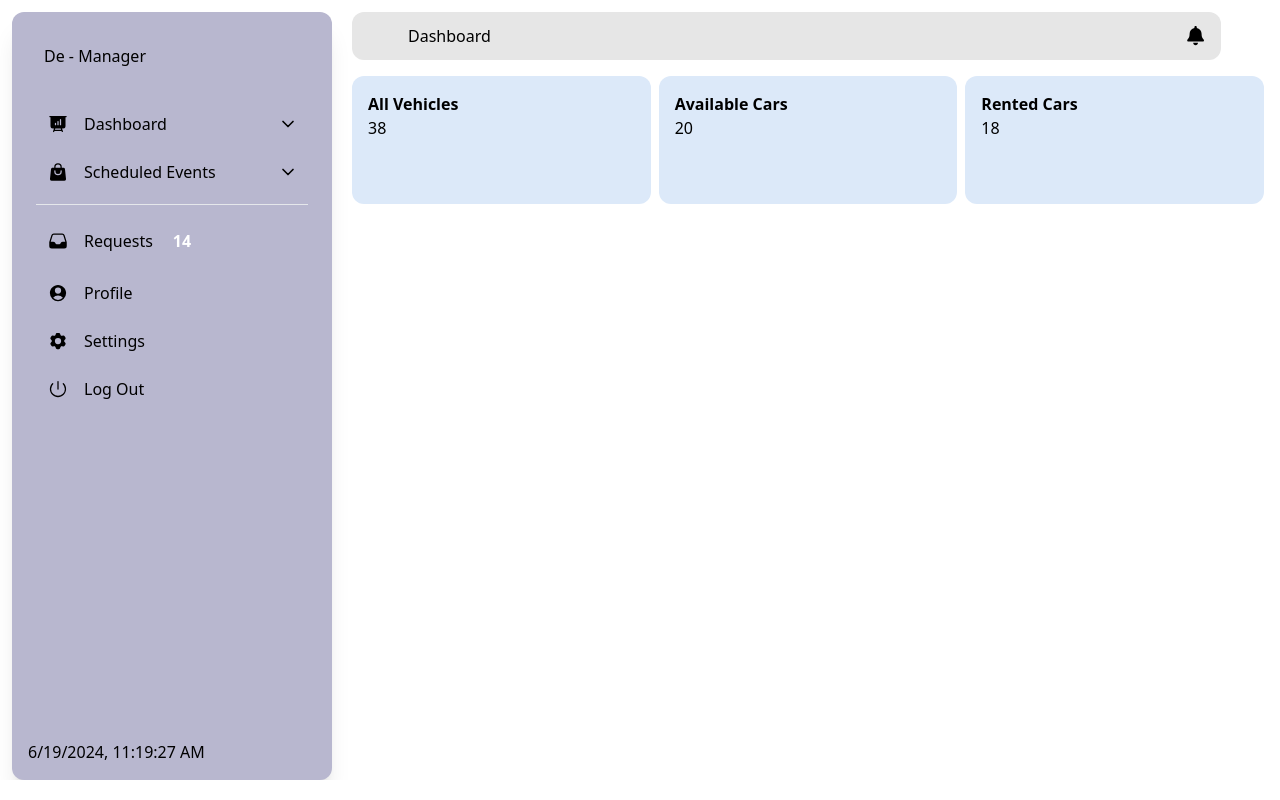
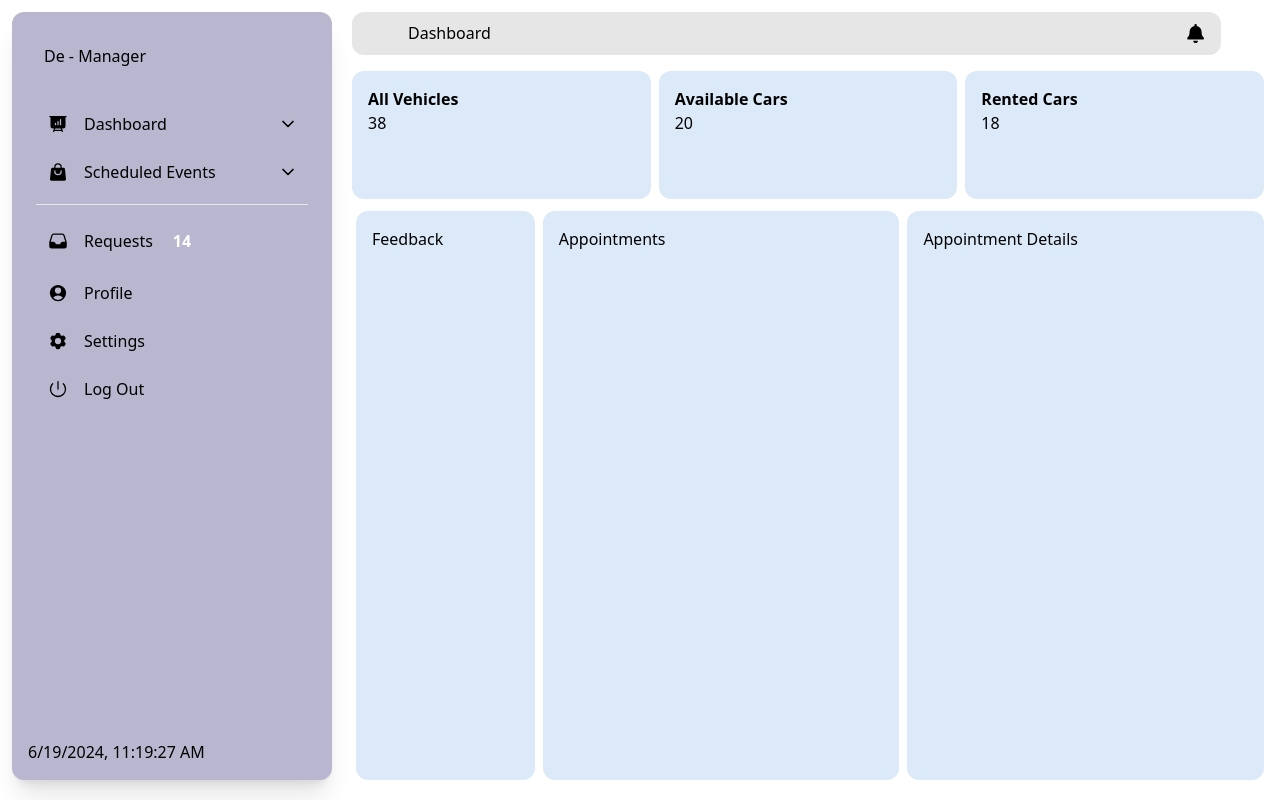
Before and after one commit to YaseeRathnayaka/De-Manager, a React (Vite) app in the folder admin/: page /dashboard in a window 1280 px wide. Built offline with nearby package versions, Linux system fonts and the light colour scheme.

Commit message:
dashboard structure completed

```diff
--- /dev/null
+++ b/admin/src/Components/Containers/AppointmentDetails/AppointmentDetails.jsx
@@ -0,0 +1,12 @@
+import React from 'react';
+
+const AppointmentDetails = ({ className }) => {
+  return (
+    <div className={`w-2/5 mx-1 bg-custom-light-blue rounded-xl p-4 ${className}`}>
+      Appointment Details
+
+    </div>
+  );
+}
+
+export default AppointmentDetails;
--- /dev/null
+++ b/admin/src/Components/Containers/Appointments/Appoitments.jsx
@@ -0,0 +1,12 @@
+import React from 'react';
+
+const Appointments = ({ className }) => {
+  return (
+    <div className={` mx-1 bg-custom-light-blue rounded-xl p-4 ${className} w-2/5`}>
+      Appointments
+
+    </div>
+  );
+}
+
+export default Appointments;
--- /dev/null
+++ b/admin/src/Components/Containers/Feedback/Feedback.jsx
@@ -0,0 +1,12 @@
+import React from 'react';
+
+const Feedback = ({ className }) => {
+  return (
+    <div className={`mx-1 bg-custom-light-blue rounded-xl p-4 ${className} w-1/5`}>
+     Feedback
+
+    </div>
+  );
+}
+
+export default Feedback;
--- a/admin/src/Components/Pages/Home/Home.jsx
+++ b/admin/src/Components/Pages/Home/Home.jsx
@@ -2,17 +2,26 @@ import React from 'react';
 import SideNavBar from '../../Containers/SideNavBar/SideNavBar';
 import HeaderBar from '../../Containers/Header/Header';
 import TopCards from '../../Containers/TopCards/TopCards';
+import Feedback from '../../Containers/Feedback/Feedback';
+import Appointments from '../../Containers/Appointments/Appoitments';
+import AppointmentDetails from '../../Containers/AppointmentDetails/AppointmentDetails';
 
 const Home = () => {
   return (
-    <div className='flex flex-row overflow-hidden'>
+    <div className='flex flex-row h-screen overflow-hidden'>
       <SideNavBar />
       <div className="flex flex-col flex-1">
         <HeaderBar />
         <TopCards />
+        <div className="flex flex-row mt-3 mb-5 ml-5 mr-3 h-4/5">
+          <Feedback className="h-full" />
+          <Appointments className="h-full" />
+          <AppointmentDetails className="h-full" />
+        </div>
       </div>
     </div>
   );
 }
 
+
 export default Home;
```
